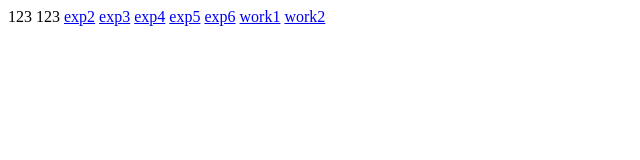
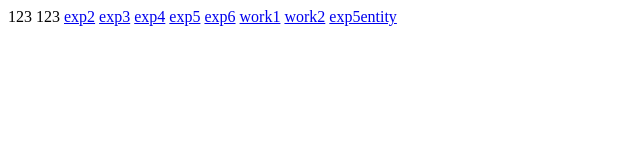
Before and after one commit to lcclass/test, a plain HTML site: page index.html in a window 1280 px wide. Shown: the full height of the page, 0-640 px from the left. Drawn offline with Linux system fonts and the light colour scheme.

Commit message:
Update index.html

```diff
--- a/index.html
+++ b/index.html
@@ -15,5 +15,6 @@
     <a href="pro/exp6.zip">exp6</a>
     <a href="pro/work1.zip">work1</a>
     <a href="pro/work2.zip">work2</a>
+    <a href="pro/exp5entity.zip">exp5entity</a>
 </body>
 </html>
```
